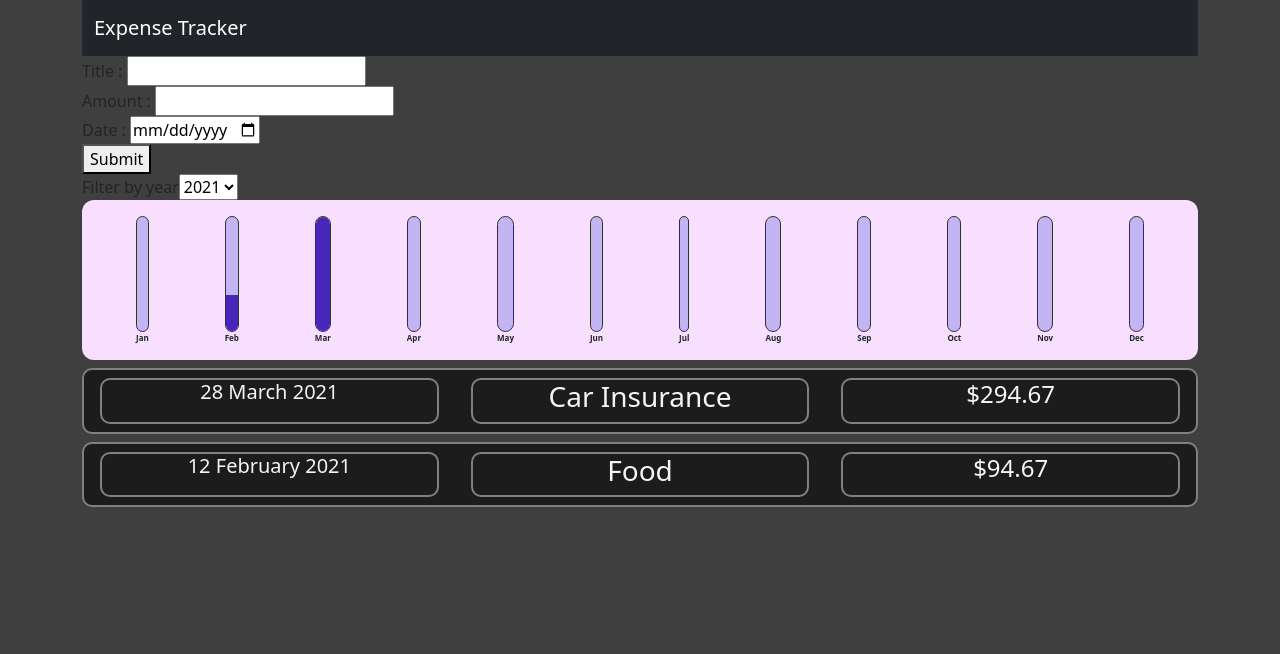
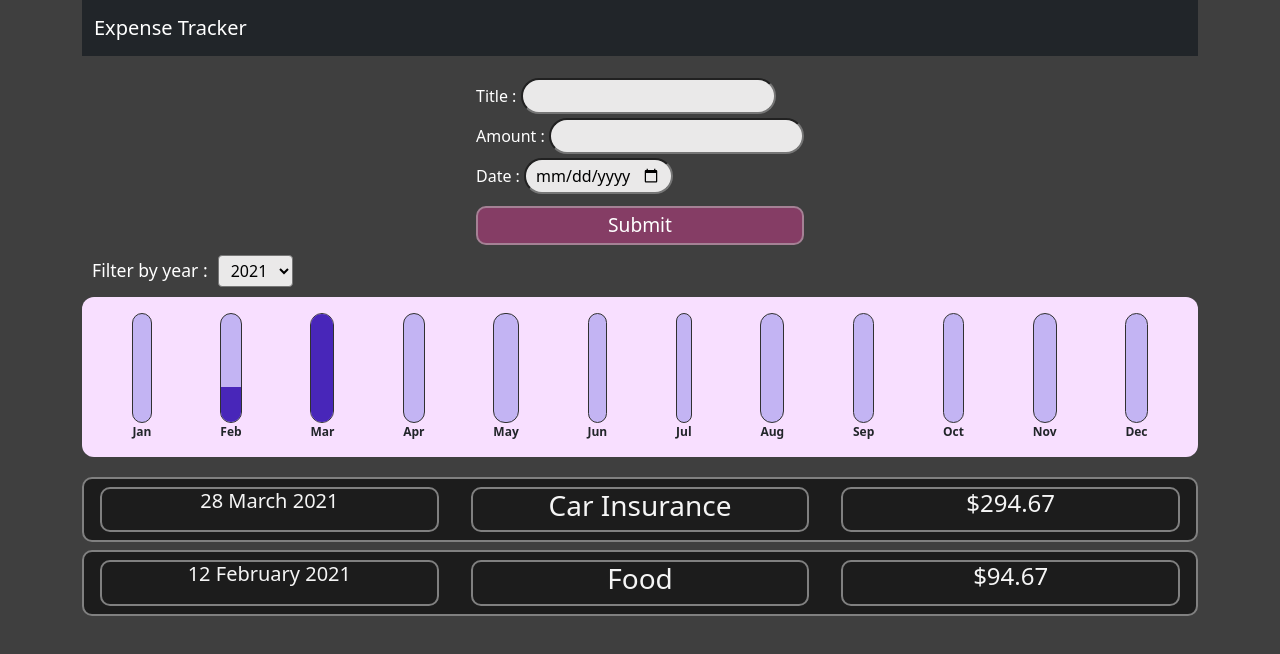
Before and after one commit to rsachdeva1020/Expense-Tracker, a React (Create React App) app: page / in a window 1280 px wide. Shown: the top 654 px of the page. Built offline with nearby package versions, Linux system fonts and the light colour scheme.

Commit message:
improved styling

```diff
--- a/src/components/Chart/CSS/Bar.css
+++ b/src/components/Chart/CSS/Bar.css
@@ -25,6 +25,6 @@
 
 .chart-bar__label {
   font-weight: bold;
-  font-size: 0.5rem;
+  font-size: 0.75rem;
   text-align: center;
 }
--- a/src/components/Chart/CSS/Chart.css
+++ b/src/components/Chart/CSS/Chart.css
@@ -6,4 +6,5 @@
     display: flex;
     justify-content: space-around;
     height: 10rem;
+    margin-bottom: 20px;
 }
--- /dev/null
+++ b/src/components/Expenses/CSS/filter.css
@@ -0,0 +1,15 @@
+.some_class{
+    color : white;
+    margin-bottom: 10px;
+}
+.some_class label{
+    margin: 0px 10px;
+    font-size: 1.1rem;
+}
+
+.some_class select{
+    border-radius: 4px;
+    padding: 3px 8px;
+    background-color: #eae9e9;
+    /* font-size: 1.1rem; */
+}
--- a/src/components/Expenses/Filter.js
+++ b/src/components/Expenses/Filter.js
@@ -1,12 +1,12 @@
-
+import './CSS/filter.css'
 
 export default function Filter(props){
     function dropdownChangeHandler(event){
         props.onChangeFilter(event.target.value)
     }
     return(
-        <div>
-            <label>Filter by year</label>
+        <div className="some_class">
+            <label>Filter by year :</label>
             <select value={props.selected} onChange={dropdownChangeHandler}>
                 <option value='2022'>2022</option>
                 <option value='2021'>2021</option>
--- a/src/components/NewExpense/Form.js
+++ b/src/components/NewExpense/Form.js
@@ -1,4 +1,6 @@
 import React, {useState} from 'react'
+
+import './form.css';
 
 export default function Form(props){
 
@@ -34,6 +36,7 @@ export default function Form(props){
     }
 
     return(
+    <div className="form">
         <form onSubmit={submitHandler}>
             <div>
                 Title : <input type="text" value={enteredTitle} onChange={titleChangeHandler}/>
@@ -49,5 +52,6 @@ export default function Form(props){
                 <button type="submit">Submit </button>
             </div>
         </form>
+    </div>
     )
 }
--- /dev/null
+++ b/src/components/NewExpense/form.css
@@ -0,0 +1,30 @@
+.form{
+    margin-top: 20px;
+    margin-bottom: 10px;
+    display: flex;
+    align-items: center;
+    justify-content: center;
+    color : white;
+}
+.form input{
+    margin: 2px 0;
+    border-radius: 20px;
+    padding: 4px 10px;
+    background-color: #eae9e9;
+    color: black;
+}
+.form button{
+    width: 100%;
+    margin-top: 10px;
+    border-radius: 10px;
+    padding: 3px 10px;
+    font-size: 1.2rem;
+    background-color: #853d65;
+    border: 2px solid #a58195;
+    color : white;
+    /* border: none; */
+}
+.form button:hover{
+    background-color: #7b365c;
+    color: rgb(223, 215, 215);
+}
```
